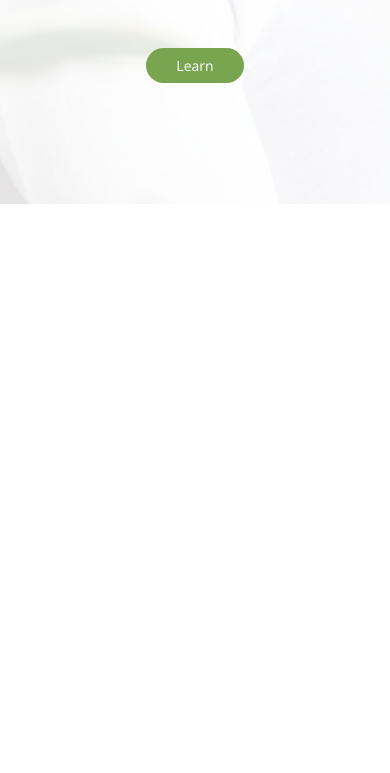
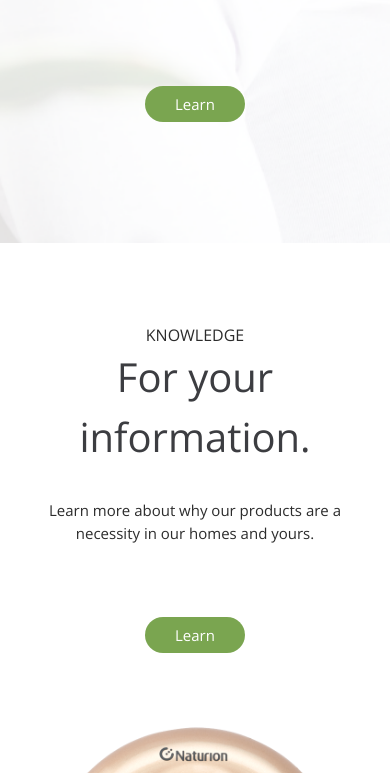
Before and after one commit to cupnoodle/naturion, a plain HTML site: page index.html in a window 390 px wide. Shown: the part 1227-2000 px from the top of the page. Before the commit the page ends 1481 px from the top, so only its background shows below. Drawn offline with nearby package versions, Linux system fonts and the light colour scheme.

Commit message:
Third section on landing page done
Third section on landing page done

```diff
--- a/css/landing.css
+++ b/css/landing.css
@@ -31,13 +31,7 @@
   margin-top: 50%;
 }
 
-@media only screen and (max-width: 768px) {
-  .first .middle-text{
-    margin-top: 5%;
-  }
-}
-
-img.left-ring {
+.first img.left-ring {
   width: 100%;
   max-width: 400px;
   position:absolute;
@@ -45,7 +39,7 @@ img.left-ring {
   top: 120px;
 }
 
-img.right-tower {
+.first img.right-tower {
   width: 100%;
   max-width: 400px;
   position:absolute;
@@ -54,12 +48,16 @@ img.right-tower {
 }
 
 @media only screen and (max-width: 768px) {
-  img.left-ring{
+  .first .middle-text{
+    margin-top: 5%;
+  }
+
+  .first img.left-ring{
     width: 120%;
     left: -15%;
   }
 
-  img.right-tower{
+  .first img.right-tower{
     width: 120%;
     right: -15%;
   }
@@ -90,3 +88,51 @@ img.right-tower {
   margin-top: 6rem;
   margin-bottom: 8rem;
 }
+
+
+.third {
+
+}
+
+.third img.ring {
+  width: 100%;
+  position: absolute;
+  bottom: 0px;
+}
+
+.third .right-top-text{
+  margin-top: 5rem;
+}
+
+.third .right-center-text{
+  max-width: 400px;
+  margin-top: 2rem;
+  padding-right: 1rem;
+}
+
+.third .right-bottom-text{
+  margin-top: 6rem;
+  margin-bottom: 5rem;
+}
+
+@media only screen and (max-width: 768px) {
+  .third {
+    text-align: center;
+  }
+
+  .third img.ring {
+    position: initial;
+  }
+
+  .third .right-center-text{
+    margin-left: auto;
+    margin-right: auto;
+    padding-left: 1rem;
+    padding-right: 1rem;
+  }
+
+  .third .right-bottom-text{
+    margin-top: 5rem;
+    margin-bottom: 3rem;
+  }
+}
--- a/css/style.css
+++ b/css/style.css
@@ -8,7 +8,7 @@ body{
   background: #FFF;
 
   color: #2C2C2C;
-  font-size: 14px;
+  font-size: 15px;
 
   padding-bottom: 50px;
 
--- a/index.html
+++ b/index.html
@@ -93,7 +93,7 @@
           INTEGRATION
           </span>
           <br>
-          <span class="section-headline">
+          <span class="section-headline" style="padding-left: 1rem; padding-right: 1rem;">
           The Naturion Lifestyle.
           </span>
         </div>
@@ -109,6 +109,34 @@
     </div>
   </div>
 
+  <div class="landing-section third">
+    <div class="row">
+      <div class="col-12 col-md-7 order-2 order-md-1">
+        <img src="image/roseRingTopHalf.png" class="ring" />
+      </div>
+
+      <div class="col-12 col-md-5 order-1 order-md-2">
+        <div class="right-top-text">
+          <span class="section-subline">
+          KNOWLEDGE
+          </span>
+          <br>
+          <span class="section-headline">
+          For your information.
+          </span>
+        </div>
+        <div class="right-center-text">
+          <p>
+            Learn more about why our products are a necessity in our homes and yours.
+          </p>
+        </div>
+        <div class="right-bottom-text">
+          <a href="#" class="green-button">Learn</a>
+        </div>
+      </div>
+    </div>
+  </div>
+
     <!-- Optional JavaScript -->
     <!-- jQuery first, then Popper.js, then Bootstrap JS -->
     <script src="https://code.jquery.com/jquery-3.3.1.slim.min.js" integrity="sha384-q8i/X+965DzO0rT7abK41JStQIAqVgRVzpbzo5smXKp4YfRvH+8abtTE1Pi6jizo" crossorigin="anonymous"></script>
```
Also changed, not shown: image/roseRingTopHalf.png (added).
